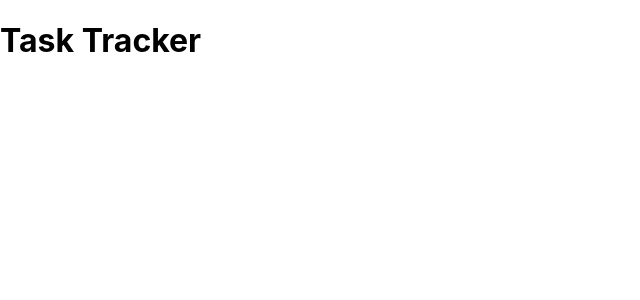
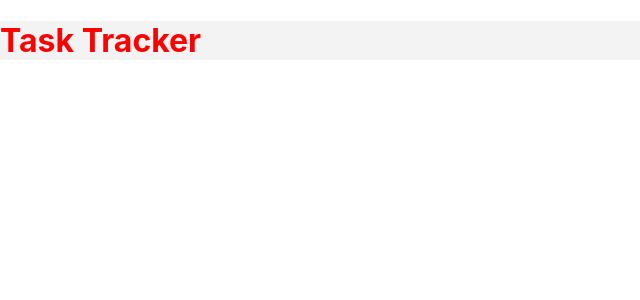
Before and after one commit to mikiyas-girma/react-task-tracker, a React (Create React App) app: page / in a window 1280 px wide. Shown: the top 300 px of the page, without its empty margins (0-640 px from the left). Built offline with nearby package versions, Linux system fonts and the light colour scheme.

Commit message:
css in js

```diff
--- a/src/components/Header.js
+++ b/src/components/Header.js
@@ -3,7 +3,7 @@ import PropTypes from 'prop-types';
 const Header = ({ title }) => {
   return (
     <header>
-      <h1> {title} </h1>
+      <h1 style={headStyles}> {title} </h1>
     </header>
   )
 }
@@ -16,4 +16,9 @@ Header.propTypes = {
   title: PropTypes.string.isRequired,
 }
 
+const headStyles = {
+  color: 'red',
+  backgroundColor: '#f3f3f3'
+}
+
 export default Header
```
